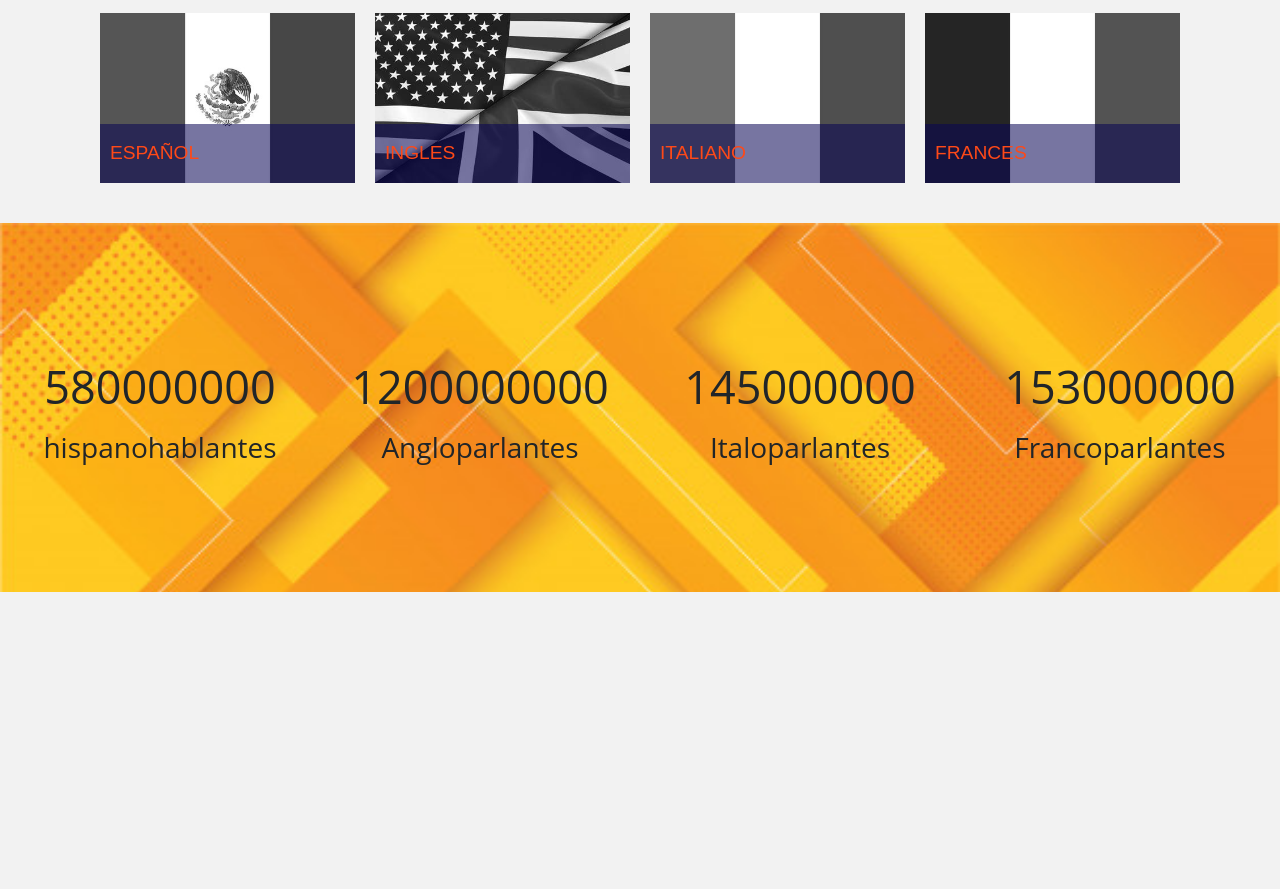
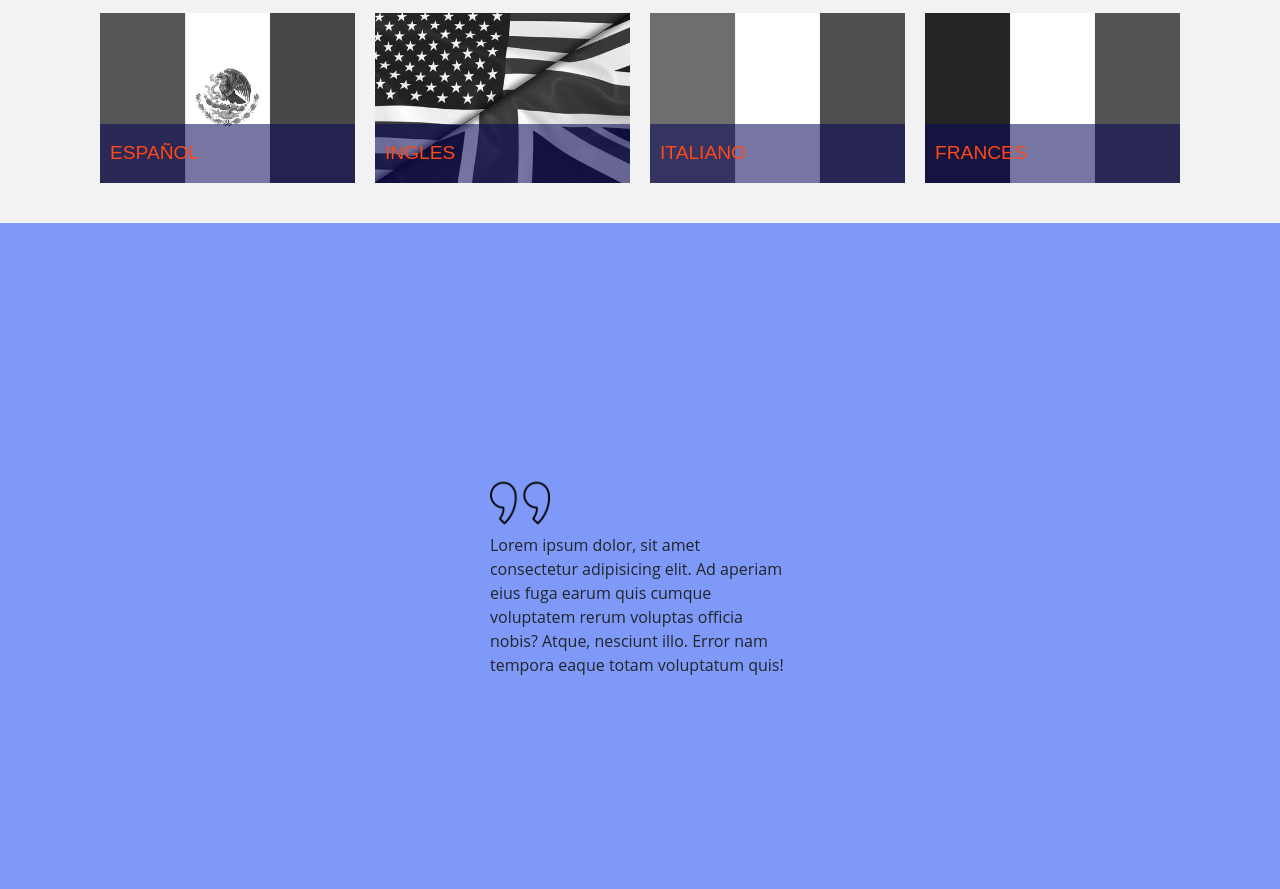
Before and after one commit to AgusDev21/Elo-idiomas-principal, a plain HTML site: page index.html in a window 1280 px wide. Shown: the part 911-1800 px from the top of the page. Before the commit the page ends 1503 px from the top, so only its background shows below. Drawn offline with nearby package versions, Linux system fonts and the light colour scheme.

Commit message:
testimoniales1
primera parte de la creacion y animacion de testimoniales

```diff
--- a/css/main.css
+++ b/css/main.css
@@ -333,6 +333,35 @@ div.idioma:hover p {
   left: 0;
   background-repeat: no-repeat;
   background-size: cover;
+}
+/** Testimoniales**/
+section.testimoniales {
+  position: relative;
+  width: 100%;
+  min-height: 100vh;
+  display: flex;
+  justify-content: center;
+  align-items: center;
+  background: #7F99F8;
+  overflow: hidden;
+}
+div.swiper-container {
+  width: 100%;
+  padding-top: 50px;
+  padding-bottom: 50px;
+
+}
+
+div.swiper-slide {
+  background-position: center;
+  background-size: cover;
+  width: 300px;
+  height: 300px;
+
+
+}
+div.testimonialBox img {
+  width: 20%;
 }
 /** Cuenta progresiva**/
 div.contador{
--- a/index.html
+++ b/index.html
@@ -14,6 +14,8 @@
 
   <link rel="stylesheet" href="css/normalize.css">
   <link rel="stylesheet" href="css/main.css">
+  <link rel="stylesheet" href="https://unpkg.com/swiper/swiper-bundle.min.css" />
+  <link rel="stylesheet" href="css/all.min.css">
 
   <meta name="theme-color" content="#fafafa">
 </head>
@@ -44,7 +46,7 @@
                     <a href="#">inicio</a>
                     <a href="#">idiomas</a>
                     <a href="#">cursos</a>
-                    <a href="#">contaco</a>
+                    <a href="contacto.html">contaco</a>
                 </nav>
             </div><!--.contenedor -->
         </div><!--.barra -->
@@ -89,6 +91,24 @@
     </ul>
   </section><!--.banderas-->
 
+  <section class="testimoniales">
+    <div class="swiper-container">
+      <div class="swiper-wrapper">
+        <div class="swiper-slide"">
+          <div class="testimonialBox">
+            <img src="img/right-quote.png" class="quote">
+            <div class="content">
+              <p>Lorem ipsum dolor, sit amet consectetur adipisicing elit.
+                Ad aperiam eius fuga earum quis cumque voluptatem rerum voluptas officia nobis?
+                Atque, nesciunt illo.
+                 Error nam tempora eaque totam voluptatum quis!</p>
+            </div>
+          </div>
+        </div>
+      </div>
+    </div>
+  </section>
+
   <div class="contador parallax">
     <div class="contenedores">
       <div>
@@ -115,6 +135,7 @@
 
   <script src="js/vendor/modernizr-3.7.1.min.js"></script>
   <script src="js/anime.min.js"></script>
+  <script src="https://unpkg.com/swiper/swiper-bundle.min.js"></script>
   <script>window.jQuery || document.write('<script src="js/vendor/jquery-3.4.1.min.js"><\/script>')</script>
   <script src="js/plugins.js"></script>
   <script src="js/main.js"></script>
--- a/js/main.js
+++ b/js/main.js
@@ -18,3 +18,20 @@ contador.forEach(counter => {
 
   updateCount();
 });
+//testimoniales
+var swiper = new Swiper('.swiper-container', {
+  effect: 'coverflow',
+  grabCursor: true,
+  centeredSlides: true,
+  slidesPerView: 'auto',
+  coverflowEffect: {
+    rotate: 50,
+    stretch: 0,
+    depth: 100,
+    modifier: 1,
+    slideShadows: true,
+  },
+  pagination: {
+    el: '.swiper-pagination',
+  },
+});
```
Also changed, not shown: contacto.html (+1 -0 lines), img/right-quote.png (added).
